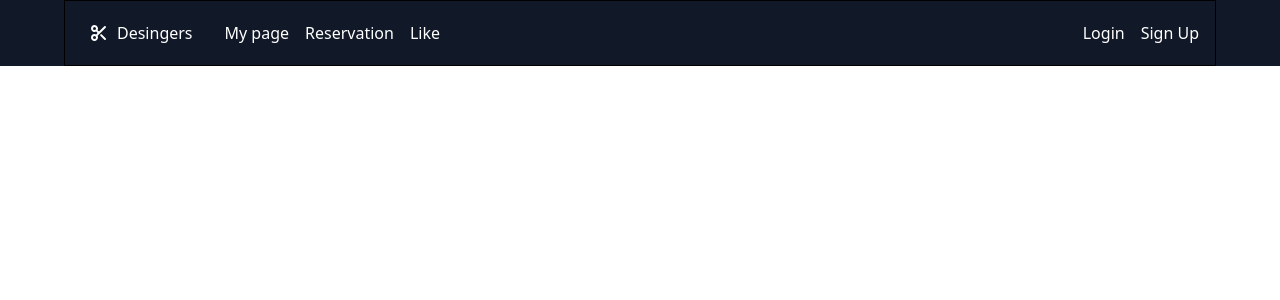
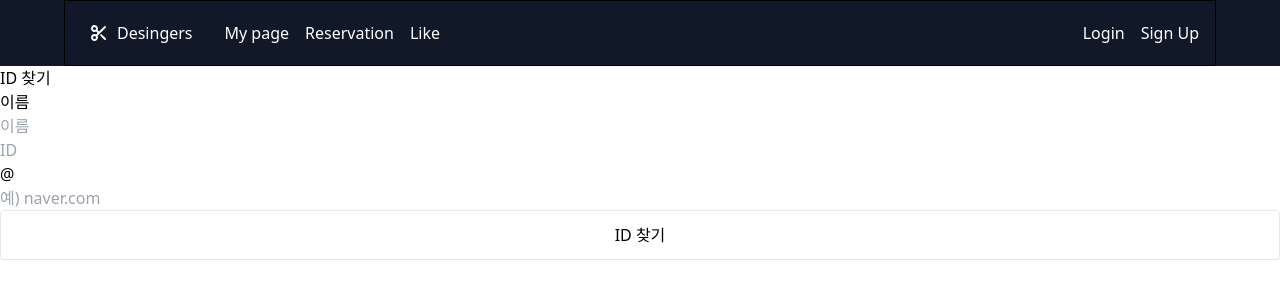
Before and after one commit to LateNightSeoul/Designers-React, a React (Create React App) app: page /findid in a window 1280 px wide. Shown: the top 300 px of the page. Built offline with nearby package versions, Linux system fonts and the light colour scheme.

Commit message:
feat : id 찾기 페이지 구현

```diff
--- a/src/js/App.js
+++ b/src/js/App.js
@@ -14,6 +14,7 @@ import { BrowserRouter, Route, Switch, Link } from 'react-router-dom';
 import Main from './Component/reserve/Main';
 import "tailwindcss/tailwind.css"
 import '../css/style.css';
+import FindId from './Component/member/FindId';
 
 function App() {
   return (
@@ -29,6 +30,7 @@ function App() {
             <Route path='/register' component={SignUp}></Route>
             <Route path='/main' component={Main}></Route>
             <Route path='/designer/:id' component={ViewDesigner}></Route>
+            <Route path='/findid' component={FindId}></Route>
           </Switch>
         </div>
       </BrowserRouter>
--- /dev/null
+++ b/src/js/Component/member/FindId.js
@@ -0,0 +1,86 @@
+import React, { useState } from 'react';
+import axios from 'axios';
+
+function FindId() {
+
+    const [info, setInfo] = useState({
+        name: "",
+        email_id: "",
+        email_address: "",
+    })
+
+    const onChangeInfo = e => {
+        setInfo({
+            ...info,
+            [e.target.name]: e.target.value,
+        })
+    }
+
+    const checkEmpty = () => {
+        for (const [key, value] of Object.entries(info)) {
+            if (value === "") {
+                alert("정보를 모두 입력하세요.");
+                return false
+            }
+        }
+        return true
+    }
+
+    const handleSubmit = e => {
+        e.preventDefault();
+
+        checkEmpty();
+
+        const url = "http://localhost:8080/findid";
+
+        const info_dto = {
+            name: info.name,
+            email_id: info.email_id,
+            email_address: info.email_address
+        }
+
+        axios.post(url, info_dto)
+        .then((res) => { console.log(res.status) })
+        .catch((res) => { console.log('Error'); } )
+    }
+
+
+    return(
+        <div>
+            <div>
+                <form onSubmit={handleSubmit}>
+                  <div>ID 찾기</div>
+                  <div>
+                      <label>이름</label>
+                      <div>
+                          <input
+                            type={Text}
+                            placeholder={'이름'}
+                            name='name'
+                            onChange={onChangeInfo}/>
+
+                      </div>
+                      <div>
+                      <input
+                            type={Text}
+                            placeholder={'ID'}
+                            name='email_id'
+                            onChange={onChangeInfo}/>
+                        <div>@</div>
+                        <input
+                            type={Text}
+                            placeholder={'예) naver.com'}
+                            name='email_address'
+                            onChange={onChangeInfo}/>
+                      </div>
+                  </div>
+                    <div>
+                        <button type='submit' className='w-full border bodrer-gray-400 p-3 rounded mb-2'>ID 찾기</button>
+                    </div>
+                </form>
+            </div>
+        </div>
+    )
+}
+
+export default FindId;
--- a/src/js/Component/member/Login.js
+++ b/src/js/Component/member/Login.js
@@ -1,6 +1,8 @@
 import React, { useState } from 'react';
 import './css/login.css';
+import { BrowserRouter, Route, Switch, Link } from 'react-router-dom';
 import axios from 'axios';
+import FindId from './FindId';
 
 function Login() {
 
@@ -77,12 +79,17 @@ function Login() {
                                 </label>
                             </div>
                             <div>
-                                <a href='' className='font-medium text-sm text-blue-500 pr-5'>
-                                    아이디 찾기
-                                </a>
-                                <a href='' className='font-medium text-sm text-blue-500'>
-                                    비밀번호 찾기
-                                </a>
+
+                                    <Link to='/findid'>
+                                        <div className='font-medium text-sm text-blue-500 pr-5'>
+                                            아이디 찾기
+                                        </div>
+                                    </Link>
+                                    <Link to='findpw'>
+                                        <div className='font-medium text-sm text-blue-500'>
+                                            비밀번호 찾기
+                                        </div>
+                                    </Link>
                             </div>
                         </div>
                         <div>
@@ -93,6 +100,7 @@ function Login() {
                 </div>
             </div>
         </div>
+
     )
 }
 
--- a/src/js/Component/member/SignUp.js
+++ b/src/js/Component/member/SignUp.js
@@ -13,6 +13,8 @@ function SignUp() {
         password: "",
         password_confirm: "",
         phone_number: "",
+        question: "",
+        question_answer: "",
     })
 
     const onChangeInfo = e => {
@@ -88,8 +90,7 @@ function SignUp() {
                 <div className={'signup-logo'}></div>
                 <form onSubmit={handleSubmit} className='bg-white p-8 rounded shadow-2xl space-y-3 mt-5'>
                     <div>
-                        <div className='font-bold text-3xl mb-5 text-center'>회원가입
-                        </div>
+                        <div className='font-bold text-3xl mb-5 text-center'>회원가입</div>
                         <div>
                             <label className='font-bold block mb-2'>아이디</label>
                             <div className='flex'>
@@ -209,6 +210,24 @@ function SignUp() {
                             onChange={onChangeInfo}
                             className='w-full border bodrer-gray-400 p-3 rounded mb-2'/>
                         </div>
+                        <div>
+                            <label className='block mb-1 font-bold'>ID/PW 찾기 질문</label>
+                            <input
+                            type={Text}
+                            placeholder={'질문 입력'}
+                            name='question'
+                            onChange={onChangeInfo}
+                            className='w-full border bodrer-gray-400 p-3 rounded mb-2'/>
+                        </div>
+                        <div>
+                            <label className='block mb-1 font-bold'>질문 답</label>
+                            <input
+                            type={Text}
+                            placeholder={'질문의 답 입력'}
+                            name='question_answer'
+                            onChange={onChangeInfo}
+                            className='w-full border bodrer-gray-400 p-3 rounded mb-2'/>
+                        </div>
                     </div>
                     <div>
                         <input type='checkbox' id='agree '/>
--- a/src/js/Component/ui/NavBar.js
+++ b/src/js/Component/ui/NavBar.js
@@ -70,7 +70,7 @@ function NavBar() {
                         </div>
                     </div>
                     <div className='flex items-center space-x-4 px-4'>
-                        <Link to='/Login' >
+                        <Link to='login' >
                             <button className='transition-duration-500 ease-in-out transform hover:-translate-y-1 hover:scale-110'>Login</button>
                         </Link>
                         <Link to='/register'>
```
